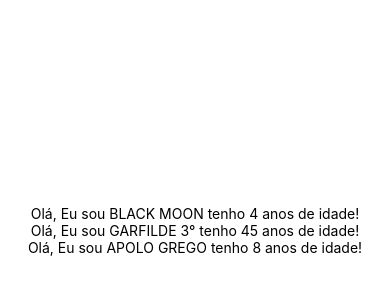
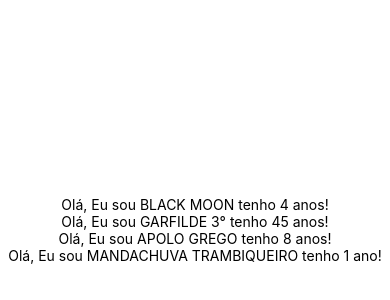
Before and after one commit to fabriciocod/react_movel, a React Native app: screen / in a window 390 px wide. Shown: the part 192-492 px from the top of the page. Built offline with nearby package versions, Linux system fonts and the light colour scheme.

Commit message:
Adicionar IF ternário para o texto ano/anos

```diff
--- a/App.js
+++ b/App.js
@@ -6,8 +6,16 @@ const getNomeCompleto = (nome, sobrenome) =>{
 }
 
 const Cat = ({nome, sobrenome, idade}) =>{
-  const name = "Gafield"
-  return <Text>Olá, Eu sou {getNomeCompleto(nome, sobrenome).toUpperCase()} tenho {idade} anos de idade!</Text>
+  // const name = "Gafield"
+
+  // let texto ="anos";
+  // if(idade <= 1){
+  //   texto = "ano";
+  // }
+
+  const texto = (idade <= 1) ? "ano" : "anos" // if ternário utilizar apenas quando houver apenas uma condição para afirmação.
+
+  return <Text>Olá, Eu sou {getNomeCompleto(nome, sobrenome).toUpperCase()} tenho {idade} {texto}!</Text>
 }
 
 export default IFAL;
@@ -20,6 +28,7 @@ function IFAL() {
       <Cat nome="Black" sobrenome="Moon" idade={4}/>
       <Cat nome="Garfilde" sobrenome="3°" idade={45}/>
       <Cat nome="Apolo" sobrenome="Grego" idade={8}/>
+      <Cat nome="Mandachuva" sobrenome="trambiqueiro" idade={1}/>
       <StatusBar style="auto" />
     </View>
   );
```
